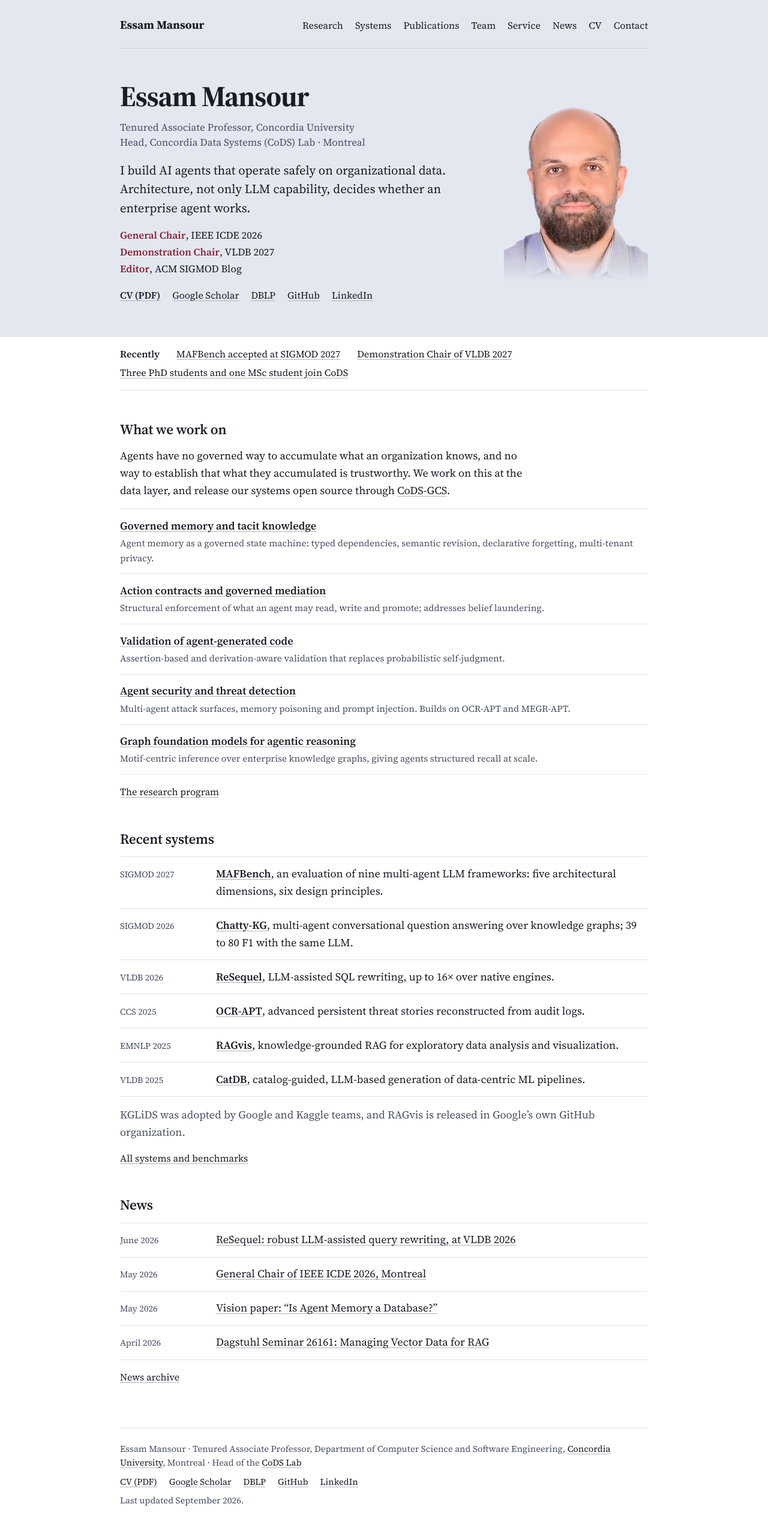
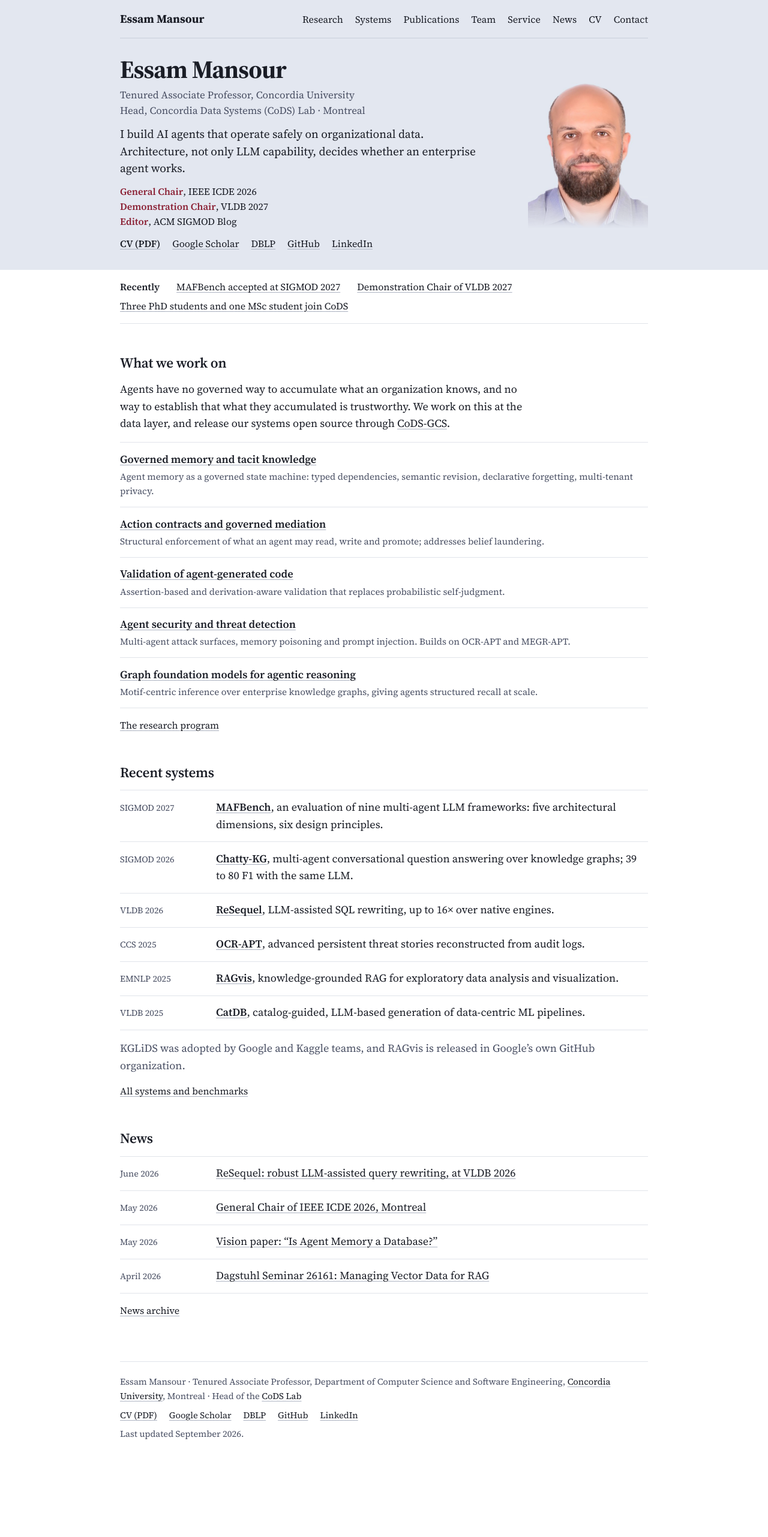
Before and after one commit to mansoure/mansoure.github.io, a Jekyll site: the page built from index.md, in a window 1280 px wide. Shown: the whole page at 60% size. Built offline with Jekyll 4.4.1, drawn with Linux system fonts in a browser that asks for light colours; after the commit the page ends 2452 px from its top, so only the background shows below that.

Commit message:
Reduce the height of the header, home hero and page titles
Co-Authored-By: Claude Opus 5.5 <noreply@anthropic.com>
Claude-Session: https://claude.ai/code/session_01RYy8jtiw3e4scmvjkk2e4y

```diff
--- a/_layouts/default.html
+++ b/_layouts/default.html
@@ -36,7 +36,7 @@
   <link rel="icon" href="/favicon.png" type="image/png">
   <link rel="icon" href="/favicon.ico" sizes="any">
   <link rel="apple-touch-icon" href="/apple-touch-icon.png">
-  <link rel="stylesheet" href="/css/site.css?v=2026-09b">
+  <link rel="stylesheet" href="/css/site.css?v=2026-09c">
   <link rel="preload" href="/css/fonts/source-serif-4-latin-opsz-normal.woff2" as="font" type="font/woff2" crossorigin>
   <script>document.documentElement.className += ' js';</script>
   {%- if page.home %}
--- a/css/site.css
+++ b/css/site.css
@@ -64,29 +64,29 @@ main > h2:first-child { margin-top: 0; }
 
 /* ---- band: header, home hero, page heading ---- */
 .band { background: var(--band); }
-.bar { display: flex; align-items: baseline; justify-content: space-between; gap: 1rem; flex-wrap: wrap; padding: 1.6rem 0 1.3rem; border-bottom: 1px solid var(--band-rule); }
+.bar { display: flex; align-items: baseline; justify-content: space-between; gap: 1rem; flex-wrap: wrap; padding: 1rem 0 .85rem; border-bottom: 1px solid var(--band-rule); }
 .brand { font-weight: 700; font-size: 1.2rem; text-decoration: none; white-space: nowrap; }
 .site-nav { display: flex; flex-wrap: wrap; gap: .25rem 1.25rem; font-size: 1rem; }
 .site-nav a { text-decoration: none; padding-bottom: 2px; border-bottom: 2px solid transparent; }
 .site-nav a[aria-current="page"] { border-bottom-color: var(--accent); }
 .menu-btn { display: none; font: inherit; font-size: .95rem; background: none; color: var(--ink); border: 1px solid var(--band-rule); border-radius: 4px; padding: .2rem .7rem; cursor: pointer; }
 
-.page-head { padding: 2.75rem 0 2.5rem; max-width: var(--measure); }
+.page-head { padding: 1.9rem 0 1.75rem; max-width: var(--measure); }
 .page-head h1 { margin: 0; }
 .page-head .lede { margin: .9rem 0 0; }
 .page-head .meta { margin: .6rem 0 0; color: var(--sub); font-size: 1rem; }
 
 /* home hero: text left, portrait vertically centred on the right, fading into the band */
-.hero { display: flex; align-items: center; justify-content: space-between; gap: 3.5rem; padding: 3.25rem 0 3.5rem; }
-.hero-text { max-width: 36rem; }
-.hero h1 { font-size: 3rem; margin: 0 0 .75rem; }
+.hero { display: flex; align-items: center; justify-content: space-between; gap: 3rem; padding: 1.75rem 0 1.9rem; }
+.hero-text { max-width: 38rem; }
+.hero h1 { font-size: 2.6rem; margin: 0 0 .4rem; }
 .hero .affil { margin: 0; color: var(--sub); font-size: 1.05rem; line-height: 1.5; }
-.hero .statement { margin: 1.1rem 0 0; font-size: 1.3rem; line-height: 1.5; }
-.hero .roles { list-style: none; margin: 1.1rem 0 0; padding: 0; font-size: 1.05rem; line-height: 1.65; }
+.hero .statement { margin: .75rem 0 0; font-size: 1.2rem; line-height: 1.5; }
+.hero .roles { list-style: none; margin: .75rem 0 0; padding: 0; font-size: 1rem; line-height: 1.55; }
 .hero .roles strong { color: var(--accent); }
-.hero .links { list-style: none; margin: 1.1rem 0 0; padding: 0; display: flex; flex-wrap: wrap; gap: .3rem 1.25rem; font-size: 1rem; }
+.hero .links { list-style: none; margin: .8rem 0 0; padding: 0; display: flex; flex-wrap: wrap; gap: .3rem 1.25rem; font-size: 1rem; }
 .hero .links .cv { font-weight: 600; }
-.hero-photo { width: 15rem; flex-shrink: 0; display: block;
+.hero-photo { width: 12.5rem; flex-shrink: 0; display: block;
   -webkit-mask-image: linear-gradient(to bottom, #000 78%, transparent 100%);
           mask-image: linear-gradient(to bottom, #000 78%, transparent 100%); }
 
@@ -152,14 +152,14 @@ main > h2:first-child { margin-top: 0; }
   .js .site-nav.open { display: flex; }
   .js .site-nav a { padding: .55rem 0; border-bottom: 1px solid var(--band-rule); }
   .js .site-nav a[aria-current="page"] { color: var(--accent); }
-  .bar { align-items: center; padding: 1rem 0; }
+  .bar { align-items: center; padding: .75rem 0; }
   h1 { font-size: 2.2rem; }
-  .page-head { padding: 2rem 0 1.9rem; }
+  .page-head { padding: 1.4rem 0 1.4rem; }
   #main { padding-top: 2rem; }
-  .hero { flex-direction: column-reverse; align-items: flex-start; gap: 1.25rem; padding: 1.75rem 0 2.25rem; }
-  .hero h1 { font-size: 2.4rem; }
+  .hero { flex-direction: column-reverse; align-items: flex-start; gap: 1rem; padding: 1.25rem 0 1.5rem; }
+  .hero h1 { font-size: 2.2rem; }
   .hero .statement { font-size: 1.15rem; }
-  .hero-photo { width: 9rem; }
+  .hero-photo { width: 7.5rem; }
   .rows > li, .rows.three > li, .rows.people > li, .rows.alumni > li,
   .kv, .timeline li, .pubs li { grid-template-columns: 1fr; }
   .rows .r { text-align: left; margin-top: .2rem; }
```
